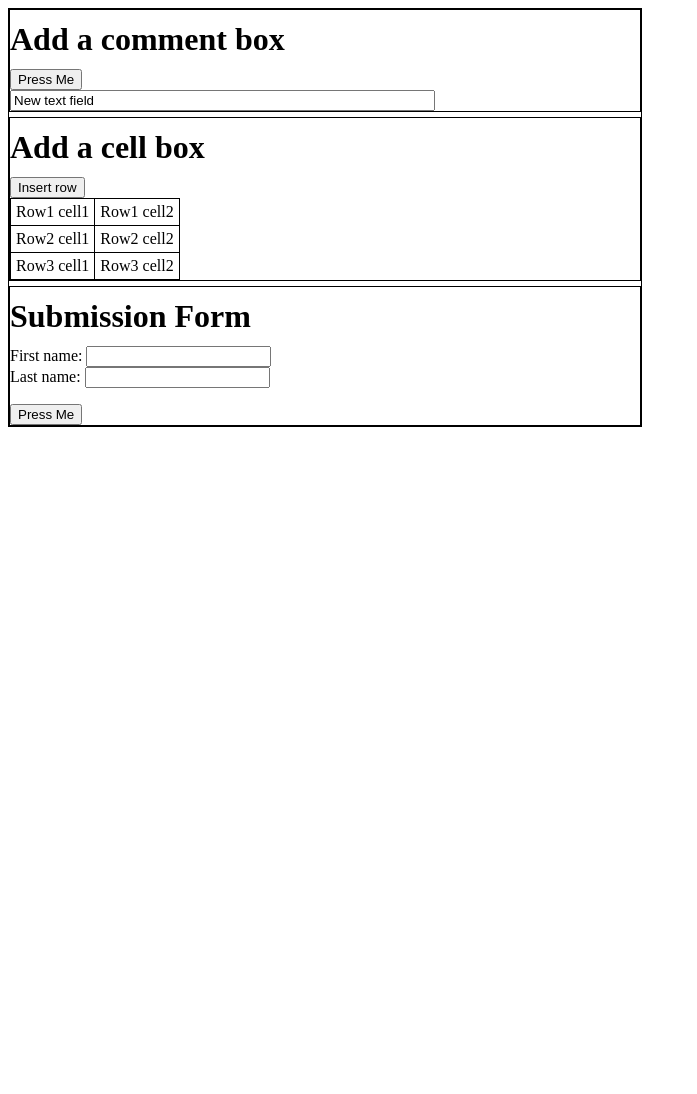
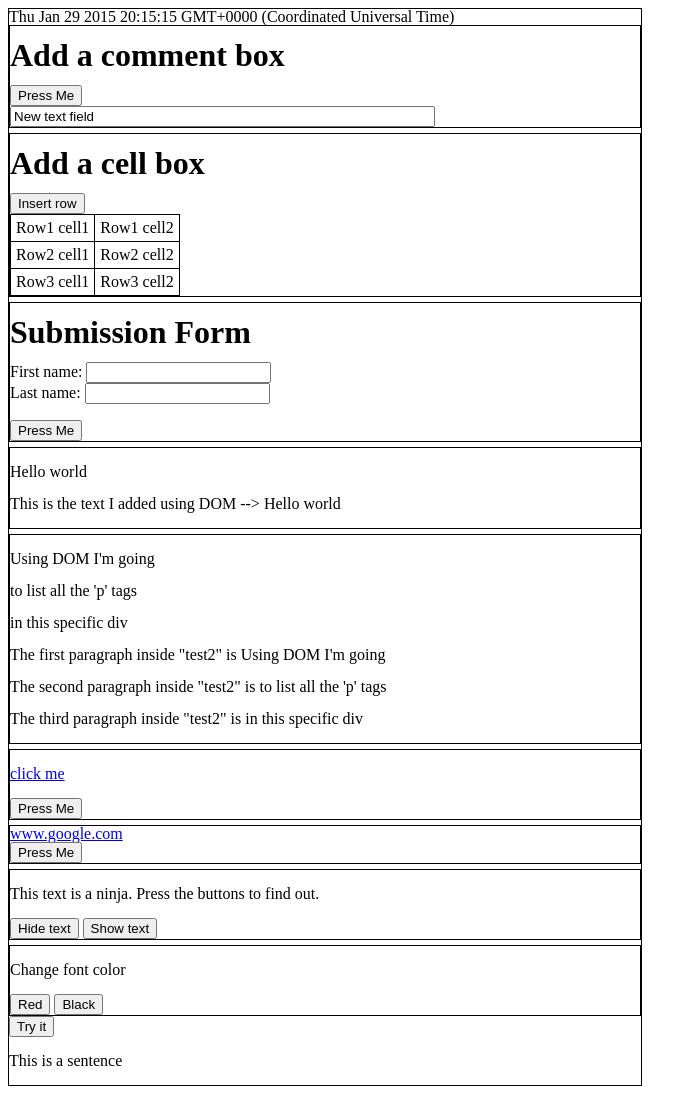
Before and after one commit to soulesjms/AppDevelopment, a plain HTML site: page sandbox-dom.html in a window 1280 px wide. Shown: the whole page, without its empty margins (0-697 px from the left). Before the commit the page ends 800 px from the top, so only its background shows below. Drawn offline with Linux system fonts and the light colour scheme.

Commit message:
More finialized DOM sandbox

```diff
--- a/sandbox-dom.html
+++ b/sandbox-dom.html
@@ -11,6 +11,36 @@
 			border: 1px black solid;
 		}
 		div#div3 {
+			margin-top: 5px;
+			border: 1px black solid;
+			overflow: hidden;
+		}
+		div#test1 {
+			margin-top: 5px;
+			border: 1px black solid;
+			overflow: hidden;
+		}
+		div#test2 {
+			margin-top: 5px;
+			border: 1px black solid;
+			overflow: hidden;
+		}
+		div#elements {
+			margin-top: 5px;
+			border: 1px black solid;
+			overflow: hidden;
+		}
+		div#test3 {
+			margin-top: 5px;
+			border: 1px black solid;
+			overflow: hidden;
+		}
+		div#test4 {
+			margin-top: 5px;
+			border: 1px black solid;
+			overflow: hidden;
+		}
+		div#test5 {
 			margin-top: 5px;
 			border: 1px black solid;
 			overflow: hidden;
@@ -44,6 +74,9 @@
 
 	<body>
 		<div id="wrapper">
+			<script>
+				document.write(Date());
+			</script>
 
 		<div id="div1">
 		<h1>Add a comment box</h1>
@@ -87,10 +120,10 @@
 
 		<script>
 			function insRow(id) {
-				var x = document.getElementById(id).insertRow(0);
-				var y = x.insertCell(0);
-				var z = x.insertCell(1);
-				y.innerHTML = z.innerHTML = "New";
+				var node = document.createElement("TD");
+				var textnode = document.createTextNode("New");
+				node.appendChild(textnode);
+				document.getElementById("myTable").appendChild(node);
 			}
 		</script>
 		</div>
@@ -99,7 +132,9 @@
 			<h1>Submission Form</h1>
 			<form id="frm1" action="form_action.asp">
 				First name: <input type="text" name="fname" value=""><br>
-				Last name: <input type="text" name="lname" value=""><br><br>
+				Last name: <input type="text" name="lname" value=""><br>
+				<br>
+
 		</form>
 
 			<button onclick="myFunction3()">Press Me</button>
@@ -119,6 +154,119 @@
 
 		</div>
 
+		<div id="test1">
+			<p id="p1">Hello world</p>
+			<!-- Replaces the text in p2 -->
+			<p id="p2">All of this is going to be replaced</p>
+
+			<script>
+				myElement = document.getElementById("p1");
+				document.getElementById("p2").innerHTML =
+				"This is the text I added using DOM --> " + myElement.innerHTML;
+			</script>
+		</div>
+
+		<div id="test2">
+			<p>Using DOM I'm going</p>
+			<p>to list all the 'p' tags</p>
+			<p> in this specific div</p>
+			<p id="display"></p>
+			<p id="display2"></p>
+			<p id="display3"></p>
+
+			<script>
+				var x = document.getElementById("test2");
+				var y = x.getElementsByTagName("p");
+				document.getElementById("display").innerHTML =
+				'The first paragraph inside "test2" is ' + y[0].innerHTML;
+				document.getElementById("display2").innerHTML =
+				'The second paragraph inside "test2" is ' + y[1].innerHTML;
+				document.getElementById("display3").innerHTML =
+				'The third paragraph inside "test2" is ' + y[2].innerHTML;
+			</script>
+		</div>
+
+		<div id="elements">
+			<p id="display4"></p>
+			<p id="display5"><a href="http://www.google.com">click me</a></p>
+			<button onclick="myFunction4()">Press Me</button>
+
+		<script>
+			function myFunction4 () {
+				// If you use the same element for the alert, and to display, it will
+				// go undefined.
+			document.getElementById("display4").innerHTML =
+			window.alert("Number of scripts: " + document.scripts.length);
+			document.getElementById("display4").innerHTML =
+			"Number of scripts: " + document.scripts.length;
+			document.getElementById("display5").innerHTML =
+			window.alert("Number of links: " + document.links.length);
+			document.getElementById("display5").innerHTML =
+			"Number of links: " + document.links.length;
+			}
+
+		</script>
+
+		</div>
+
+		<div id="test3">
+			<a id="link" href="http://www.google.com">www.google.com</a>
+			<br>
+			<button onclick="myFunctionFive()">Press Me</button>
+
+			<script>
+				function myFunctionFive() {
+				// Changes the link, but not the name you set for it
+				document.getElementById("link").href = "https://www.youtube.com/watch?v=dQw4w9WgXcQ";
+				var z = document.getElementById("link");
+				z.innerHTML = "http://www.youtube.com";
+				}
+			</script>
+		</div>
+
+		<div id="test4">
+			<p id="hideMe"> This text is a ninja. Press the buttons to find out.</p>
+			<input type="button" value="Hide text"	onclick="document.getElementById('hideMe').style.visibility='hidden'">
+			<input type="button" value="Show text" onclick="document.getElementById('hideMe').style.visibility='visible'">
+		</div>
+
+		<div id="test5">
+			<p>Change font color</p>
+			<button onclick="myFunction5()">Red</button>
+			<button onclick="myFunction6()">Black</button>
+		<script>
+			function myFunction5() {
+				var x = document.createElement("STYLE");
+				var t = document.createTextNode("body {color: red}");
+				x.appendChild(t);
+				document.head.appendChild(x);
+			}
+		</script>
+		<script>
+			function myFunction6() {
+				var x = document.createElement("STYLE");
+				var t = document.createTextNode("body {color: black}");
+				x.appendChild(t);
+				document.head.appendChild(x);
+			}
+		</script>
+		</div>
+
+		<div id="test6">
+			<button onclick="myFunction7()">Try it</button>
+			<p id="p1">This is a sentence</p>
+
+			<script>
+				//document changes the body, document.element changes the whole thing
+				function myFunction7() {
+				var x = document.createElement("P");
+				var t = document.createTextNode("This is another sentence");
+				x.appendChild(t);
+				document.getElementById("test6").appendChild(x);
+				}
+			</script>
+		</div>
+
 		</div>
 
 	</body>
```
